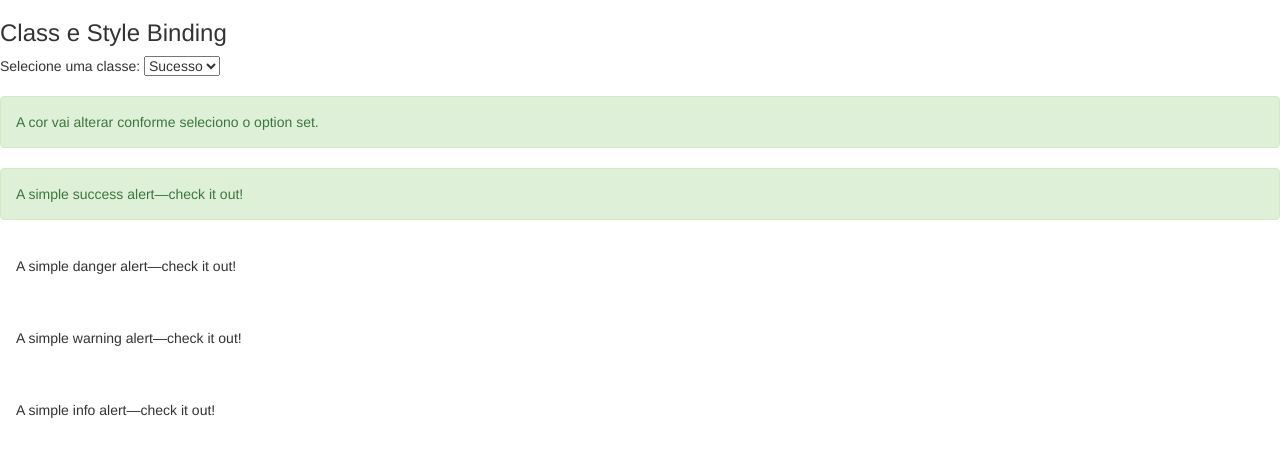
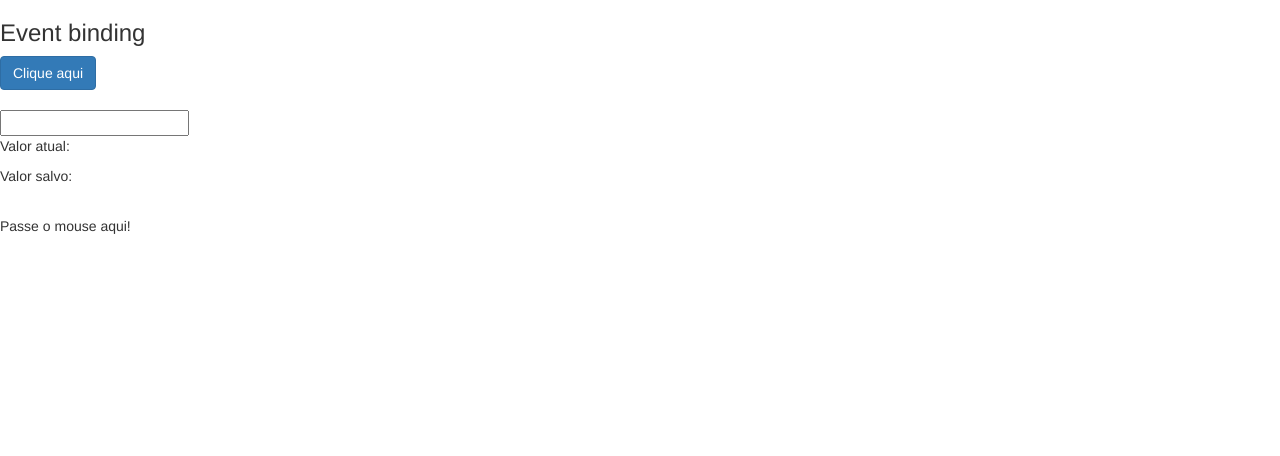
Before and after one commit to PriscilaNetto/angularCourse, an Angular app in the folder aula3-data-binding/: page / in a window 1280 px wide. Shown: the top 456 px of the page. Built offline with nearby package versions, Linux system fonts and the light colour scheme.

Commit message:
event binding

```diff
--- a/aula3-data-binding/src/app/data-binding/data-binding.component.css
+++ b/aula3-data-binding/src/app/data-binding/data-binding.component.css
@@ -0,0 +1,4 @@
+.highlight{
+    background-color: yellow;
+    font-weight: bold;
+}
--- a/aula3-data-binding/src/app/data-binding/data-binding.component.html
+++ b/aula3-data-binding/src/app/data-binding/data-binding.component.html
@@ -15,13 +15,13 @@
         <img src="{{cidadeVisitar}}">
         <img [src]="cidadeVisitar">
     </article> -->
-
+<!--
     <article>
         <h3>Class e Style Binding</h3>
         <div>
-            Selecione uma classe: <!--usando componente Boostrap-->
-            <select #classe (change) ="0" > <!--é preciso criar uma var local para acessar as opções e cria um evento-->
-                <option value="alert-success">Sucesso</option>
+            Selecione uma classe: usando componente Boostrap-->
+            <!-- <select #classe (change) ="0" > é preciso criar uma var local para acessar as opções e cria um evento  -->
+                <!-- <option value="alert-success">Sucesso</option>
                 <option value="alert-info">Info</option>
                 <option value="alert-danger">Erro</option>
                 <option value="alert-warning">Alerta</option>
@@ -34,7 +34,7 @@
 
             <div class="alert" role="alert"
                 [class.alert-success]="classe.value == 'alert-success'"> <!-- exemplo de class binding -->
-                A simple success alert—check it out!
+                <!-- A simple success alert—check it out!
               </div>
               <div class="alert" role="alert"
               [class.alert-danger]="classe.value == 'alert-danger'">
@@ -49,10 +49,38 @@
                 A simple info alert—check it out!
               </div>
               <div class="alert alert-danger" role="alert"
-            [style.display]= "classe.value== 'alert-danger' ? 'block': 'none'"> <!--exemplo de style binding
-            e usando ternário -->
+            [style.display]= "classe.value== 'alert-danger' ? 'block': 'none'"> exemplo de style binding
+            e usando ternário
                 Vai aparecer somente aparece quando der erro
               </div>
+        </div>
+    </article>  -->
+
+    <article>
+        <h3>Event binding</h3>
+        <div>
+            <!--método criado no components.ts e dessa forma o event binding é usado-->
+            <button (click)="botaoClicado()"
+            class="btn btn-primary">Clique aqui</button>
+            <br><br>
+            <!--evento quando eu digito, dou enter-->
+            <input type="text"
+            (keyup)="onKeyUp($event)"
+            (keyup.enter)="valorSalvo(campoInput.value)"
+            (blur)="valorSalvo(campoInput.value)"
+            #campoInput/>
+
+            <p>Valor atual: {{ valorAtual }}</p>
+            <p>Valor salvo: {{ valorSal }}</p>
+
+            <br>
+            <span
+            (mouseover)="onMouseOverOut()"
+            (mouseout)="onMouseOverOut()"
+            [class.highlight] ="isMouseOver">
+                Passe o mouse aqui!
+            </span>
+
         </div>
     </article>
 
--- a/aula3-data-binding/src/app/data-binding/data-binding.component.ts
+++ b/aula3-data-binding/src/app/data-binding/data-binding.component.ts
@@ -11,6 +11,11 @@ export class DataBindingComponent implements OnInit {
   cursoAngular: boolean = true;
   cidadeVisitar: string = 'http://lorempixel.com/640/480/city/'
   meuHobby: string = "viajar"
+  //para colocar o item abaixo no template
+  valorAtual: string = '';
+  valorSal: string = '';
+
+  isMouseOver: boolean = false;
 
   getValor() {
     return 5;
@@ -18,6 +23,21 @@ export class DataBindingComponent implements OnInit {
   getCurtirCurso (){
     return false;
   }
+
+  botaoClicado() {
+    alert('Olá tudo bem?')
+  }
+  onKeyUp(evento: KeyboardEvent){ //dessa forma estou disponibilizando para que seja usado no template
+    this.valorAtual= (<HTMLInputElement>evento.target).value;
+  }
+
+  valorSalvo(valor: string){
+    this.valorSal = valor;
+  }
+  onMouseOverOut(){
+    this.isMouseOver = !this.isMouseOver;
+  }
+
   constructor() { }
 
   ngOnInit(): void {
```
